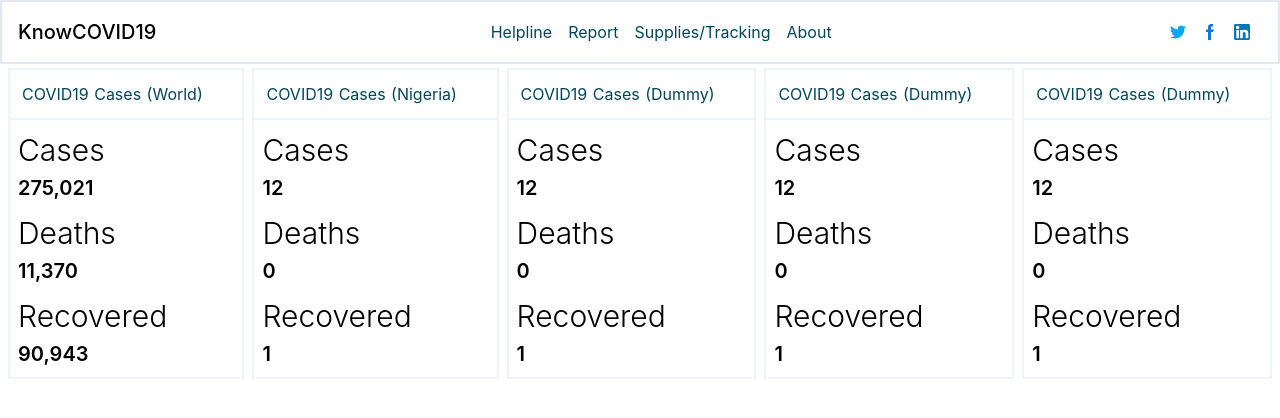
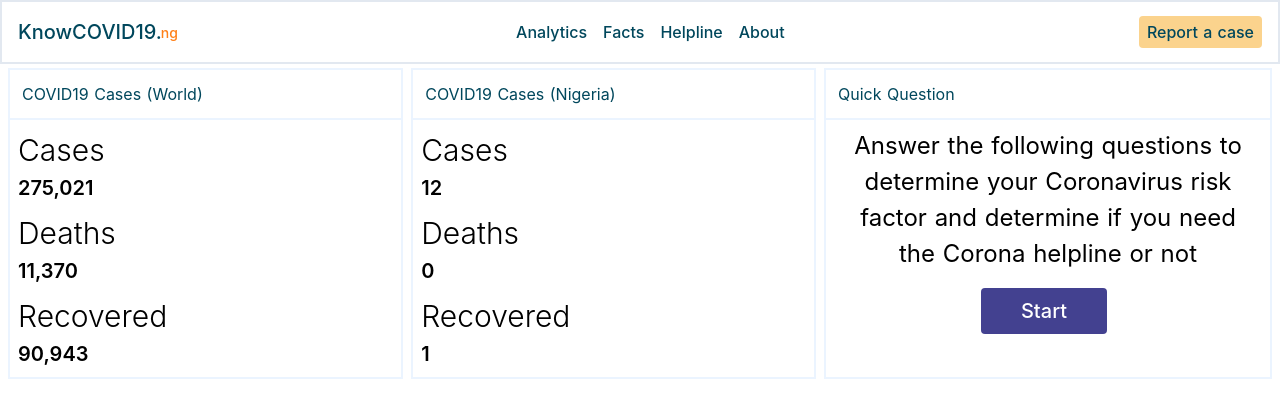
Before and after one commit to jalasem/knowcovid19-v1, a Nuxt app: page / in a window 1280 px wide. Shown: the top 418 px of the page. Built offline with nearby package versions, Linux system fonts and the light colour scheme.

Commit message:
feat: corona risk checker

```diff
--- /dev/null
+++ b/components/widgets/CoronaChecker.vue
@@ -0,0 +1,144 @@
+<template>
+  <div class="widget risk-checker">
+    <div v-if="quizStart" class="questions">
+      <p
+        v-if="currentQuestion.title"
+        class="text-2xl font-medium mb-1"
+        v-text="currentQuestion.title"
+      />
+      <p class="text-xl" v-text="currentQuestion.text" />
+      <button
+        v-for="(option, optionIndex) in currentQuestion.options"
+        :key="
+          `risk-check_question-${currentQuestionIndex}_option-${optionIndex}`
+        "
+        class="btn"
+        @click="fillQuestion(option.value)"
+        v-text="option.text"
+      />
+    </div>
+
+    <div v-else-if="!quizStart && currentQuestionIndex > 0">
+      <p>
+        result: {{ totalScore }} =>
+        {{
+          totalScore > 4
+            ? 'high risk'
+            : totalScore > 2
+            ? 'Medium Risk'
+            : 'Low risk'
+        }}
+      </p>
+      <button class="btn" @click="start">Start again</button>
+    </div>
+
+    <div v-else class="text-center">
+      <p class="text-2xl">
+        Answer the following questions to determine your Coronavirus risk factor
+        and determine if you need the Corona helpline or not
+      </p>
+      <button class="btn start" @click="start">Start</button>
+    </div>
+  </div>
+</template>
+
+<script>
+export default {
+  data: () => ({
+    quizStart: false,
+    currentQuestionIndex: 0,
+    scores: [],
+    questions: [
+      {
+        options: [
+          { text: 'Yes', value: 1 },
+          { text: 'No', value: 0 }
+        ],
+        title: 'Do you have fever?',
+        text:
+          'Fever is body temperature above 37 degrees centigrade or 98.6  degrees Fahrenheit'
+      },
+      {
+        options: [
+          { text: 'Yes', value: 1 },
+          { text: 'No', value: 0 }
+        ],
+        text: 'Do you have a cough?'
+      },
+      {
+        options: [
+          { text: 'Yes', value: 3 },
+          { text: 'No', value: 0 }
+        ],
+        text: 'Do you have difficulty breathing?'
+      },
+      {
+        options: [
+          { text: 'Yes', value: 3 },
+          { text: 'No', value: 0 }
+        ],
+        text:
+          'In the past 14 days have you or anyone you have come in contact with traveled to China, Iran, UK, Italy, Spain, USA or any country with over 1000 cases?'
+      },
+      {
+        options: [
+          { text: 'Yes', value: 5 },
+          { text: 'No', value: 0 }
+        ],
+        text:
+          'In the past 14 days have you or anyone you have come in contact with had close contact with a confirmed case of nCOV (coronavirus) infection?'
+      },
+      {
+        options: [
+          { text: 'Yes', value: 1 },
+          { text: 'No', value: 0 }
+        ],
+        text:
+          'In the past 14 days have you or anyone you have come in contact with been in the vicinity of a suspected nCOV (coronavirus) case?'
+      },
+      {
+        options: [
+          { text: 'Yes', value: 2 },
+          { text: 'No', value: 0 }
+        ],
+        text:
+          'In the past 14 days have you or anyone you have come in contact with been exposed to a healthcare facility in a country where hospital associated nCOV (coronavirus) infections have been reported?'
+      }
+    ]
+  }),
+  computed: {
+    currentQuestion() {
+      return this.questions[this.currentQuestionIndex]
+    },
+    totalScore() {
+      return this.scores.reduce((prev, score) => prev + score, 0)
+    }
+  },
+  methods: {
+    start() {
+      this.quizStart = true
+      this.currentQuestionIndex = 0
+      this.scores = []
+    },
+    fillQuestion(score) {
+      this.scores.push(score)
+
+      if (this.currentQuestionIndex < this.questions.length - 1) {
+        this.currentQuestionIndex += 1
+      } else {
+        this.quizStart = false
+      }
+    }
+  }
+}
+</script>
+
+<style lang="scss" scoped>
+.risk-checker {
+  @apply px-2;
+
+  .btn {
+    @apply px-10 py-2 rounded bg-indigo-800 text-white my-4 font-medium text-xl mr-2;
+  }
+}
+</style>
--- a/package.json
+++ b/package.json
@@ -9,6 +9,7 @@
     "build": "nuxt build",
     "start": "nuxt start",
     "generate": "nuxt generate",
+    "deploy": "now --token W54u5MDkbtHnuGp9aNCPpCTR --prod && now --token W54u5MDkbtHnuGp9aNCPpCTR alias ebidhaang.org && now --token W54u5MDkbtHnuGp9aNCPpCTR alias www.ebidhaang.org",
     "lint": "eslint --ext .js,.vue --ignore-path .gitignore .",
     "test": "jest"
   },
--- a/pages/index.vue
+++ b/pages/index.vue
@@ -2,16 +2,21 @@
   <div class="page home">
     <nav>
       <nuxt-link to="/" class="brand-logo">
-        KnowCOVID19
+        KnowCOVID19.
+        <sub>ng</sub>
       </nuxt-link>
       <div class="nav-group">
+        <a href="#">Analytics</a>
+        <a href="#">Facts</a>
         <a href="#">Helpline</a>
-        <a href="#">Report</a>
-        <a href="#">Supplies/Tracking</a>
+        <!-- <a href="#">Supplies/Tracking</a> -->
         <a href="#">About</a>
       </div>
       <div class="nav-group social">
-        <a href="#">
+        <a href="#" class="bg-orange-300 text-white rounded py-1 px-2"
+          >Report a case
+        </a>
+        <!-- <a href="#">
           <img src="/vectors/twitter.svg" alt="twitter" class="icon" />
         </a>
         <a href="#">
@@ -19,7 +24,7 @@
         </a>
         <a href="#">
           <img src="/vectors/linkedin.svg" alt="twitter" class="icon" />
-        </a>
+        </a> -->
       </div>
     </nav>
     <main>
@@ -64,7 +69,7 @@
             </p>
           </div>
         </div>
-        <div v-for="i in 3" :key="i" class="box">
+        <div v-for="i in 0" :key="i" class="box">
           <header>COVID19 Cases (Dummy)</header>
           <div class="content">
             <p class="mb-2">
@@ -84,17 +89,23 @@
             </p>
           </div>
         </div>
+        <div class="box checker">
+          <header>Quick Question</header>
+          <div class="content">
+            <corona-checker />
+          </div>
+        </div>
       </div>
     </main>
   </div>
 </template>
 
 <script>
-// import Logo from '~/components/Logo.vue'
+import CoronaChecker from '~/components/widgets/CoronaChecker.vue'
 
 export default {
   components: {
-    // Logo
+    CoronaChecker
   }
 }
 </script>
@@ -111,14 +122,23 @@
     @apply flex justify-between h-16 items-center border-b border-2 px-4 fixed top-0 left-0 w-full;
 
     .brand-logo {
-      @apply text-xl font-medium;
+      @apply text-xl font-medium relative;
+      color: $primary;
+
+      sub {
+        @apply absolute;
+        right: -1rem;
+        bottom: 47%;
+        font-size: 70%;
+        color: $tertiary;
+      }
     }
 
     .nav-group {
       @apply flex items-center;
 
       a {
-        @apply px-2;
+        @apply px-2 font-medium;
         color: $primary;
 
         &:hover {
@@ -137,6 +157,10 @@
 
     .box {
       @apply flex-grow;
+
+      &.checker {
+        @apply max-w-md;
+      }
     }
   }
 }
```
